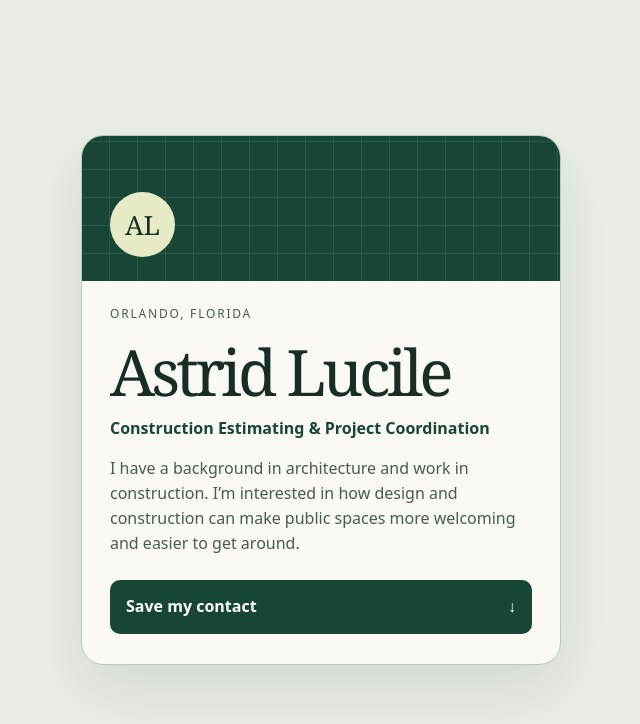
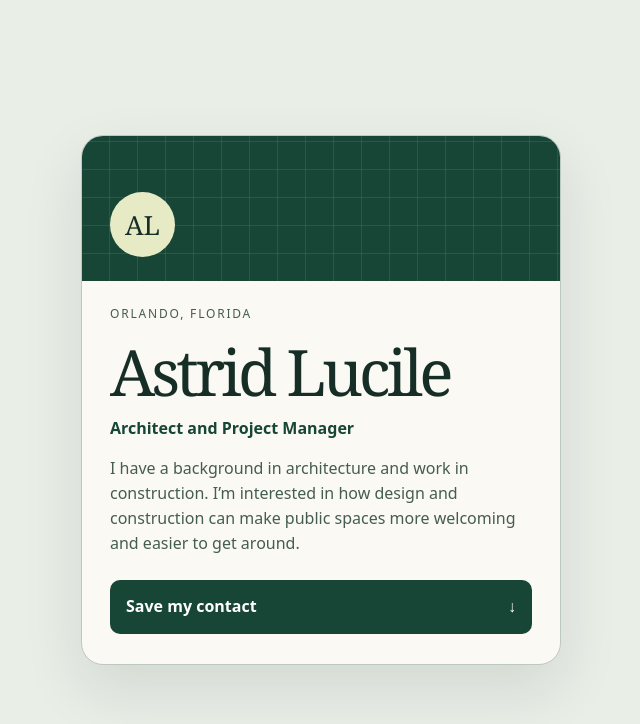
Before and after one commit to astridlucile/business-card, a plain HTML site: page index.html in a window 1280 px wide. Shown: the whole page, without its empty margins (319-959 px from the left). Drawn offline with Linux system fonts and the light colour scheme.

Commit message:
Update website title to Architect and Project Manager

```diff
--- a/index.html
+++ b/index.html
@@ -3,7 +3,7 @@
 <head>
 <meta charset="utf-8">
 <meta name="viewport" content="width=device-width, initial-scale=1">
-<meta name="description" content="Astrid Lucile · Architecture, construction estimating, and project coordination in Orlando, Florida.">
+<meta name="description" content="Astrid Lucile · Architect and Project Manager in Orlando, Florida.">
 <title>Astrid Lucile | Digital Business Card</title>
 <style>
 *{box-sizing:border-box}
@@ -27,7 +27,7 @@ a:focus-visible{outline:3px solid #8b500a;outline-offset:4px}
 <div class="details">
 <p class="location">Orlando, Florida</p>
 <h1 id="name">Astrid Lucile</h1>
-<p class="role">Construction Estimating &amp; Project Coordination</p>
+<p class="role">Architect and Project Manager</p>
 <p class="intro">I have a background in architecture and work in construction. I’m interested in how design and construction can make public spaces more welcoming and easier to get around.</p>
 <a class="action" href="./astrid-lucile.vcf">Save my contact <span aria-hidden="true">↓</span></a>
 </div>
```
